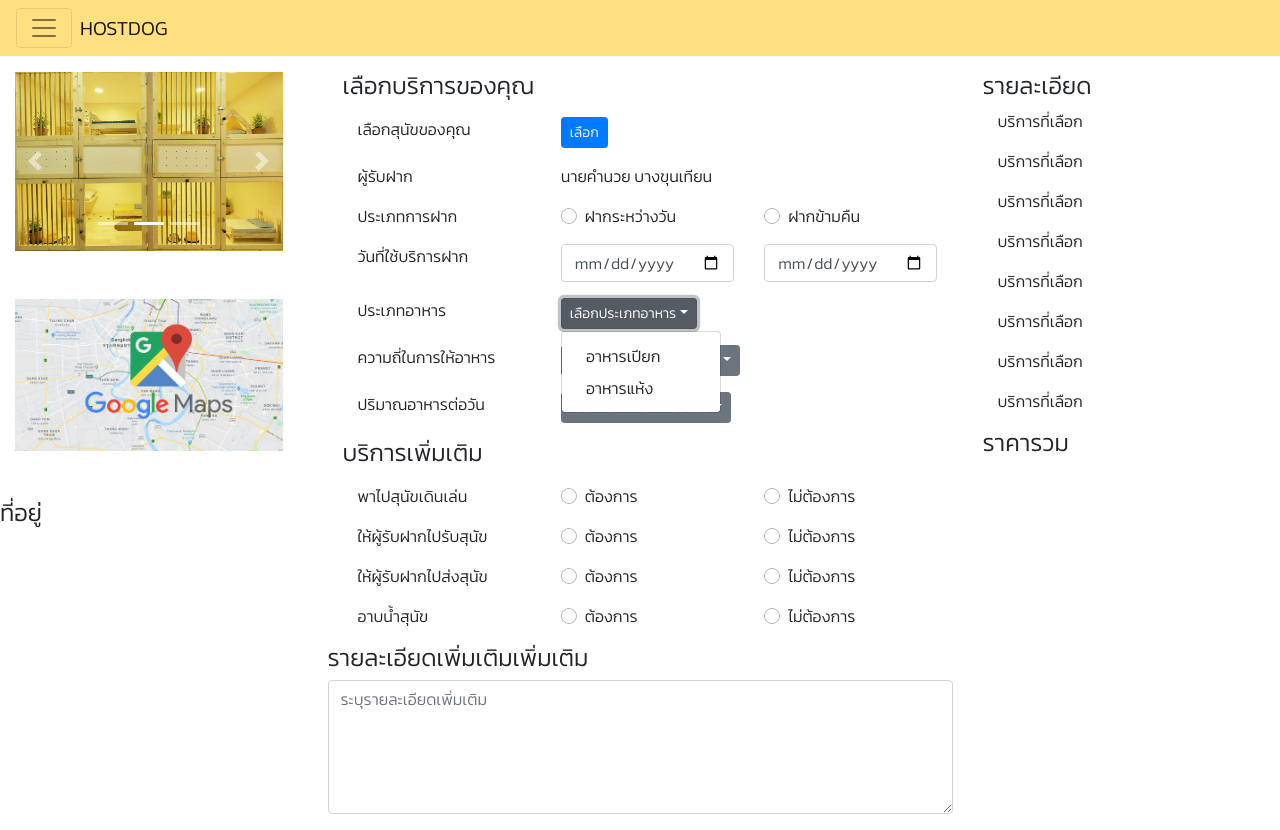
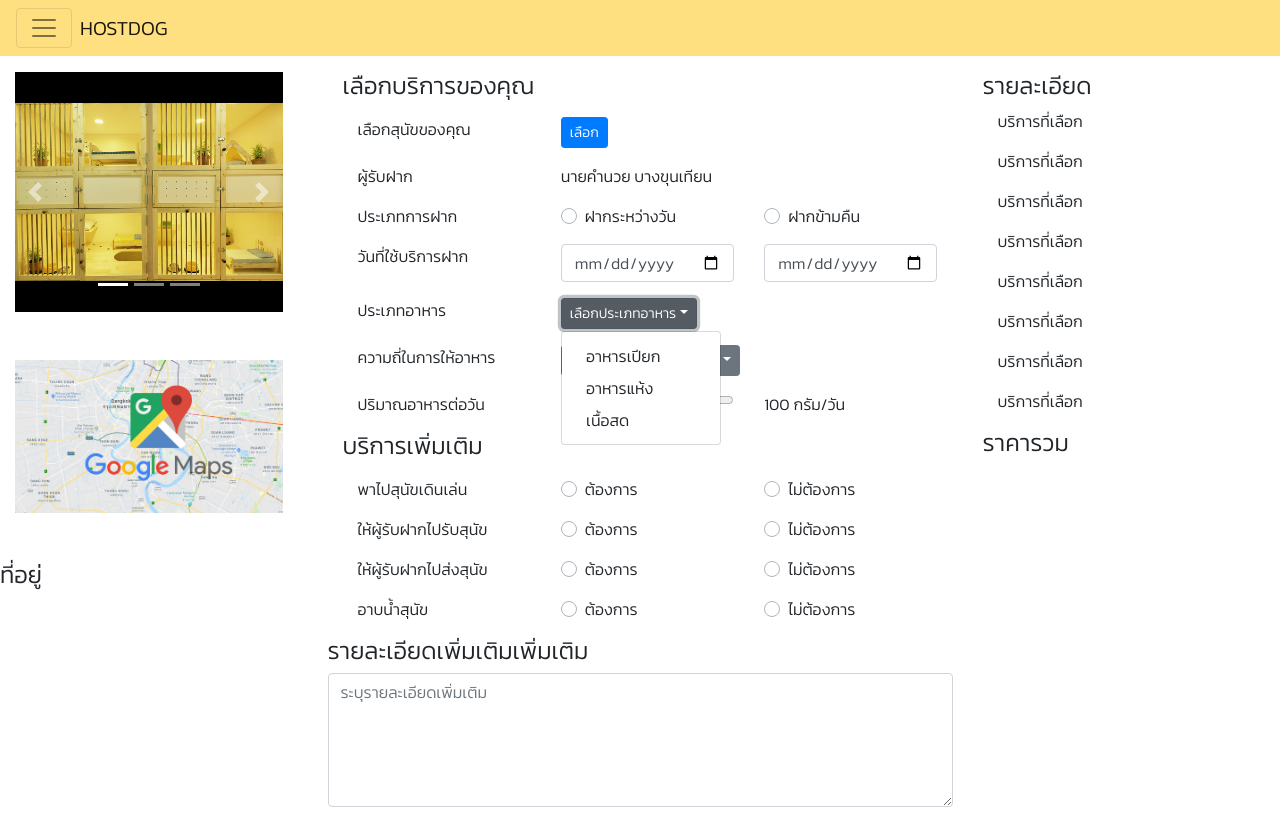
Before and after one commit to Hostdogs/Hostdog-Frontend, a React (Create React App) app in the folder frontend/: page /service in a window 1280 px wide. Both pictures are taken after a click on the button "เลือกประเภทอาหาร". Built offline with nearby package versions, Linux system fonts and the light colour scheme.

Commit message:
add slider to serviceform

```diff
--- a/frontend/src/components/ServicePage/Service.css
+++ b/frontend/src/components/ServicePage/Service.css
@@ -9,3 +9,56 @@
 .host-image {
   max-width: 300px;
 }
+
+.hostImage-post {
+  display: flex;
+  justify-content: center;
+  align-items: center;
+  position: fixed;
+  top: 0px;
+  bottom: 0px;
+  left: 0px;
+  right: 0px;
+  z-index: 20;
+}
+
+.hostImage-bg {
+  background-color: rgba(0, 0, 0, 0.817);
+  position: absolute;
+  top: 0px;
+  bottom: 0px;
+  left: 0px;
+  right: 0px;
+}
+.hostImage-content-small {
+  background-color: black;
+  max-width: 1200px;
+  position: relative;
+}
+
+.hostImage-content {
+  background-color: black;
+  max-width: 1200px;
+  position: relative;
+}
+
+.hostImage-content-small img {
+  display: block;
+  max-width: 100%;
+  max-height: 30vh;
+  margin-left: auto;
+  margin-right: auto;
+}
+.hostImage-content img {
+  display: block;
+  max-width: 100%;
+  max-height: calc(100vh - 150px);
+  margin-left: auto;
+  margin-right: auto;
+}
+
+.resize-img {
+  width: 1280px;
+  height: 720px;
+  object-fit: contain;
+}
--- a/frontend/src/components/ServicePage/ServiceForm.js
+++ b/frontend/src/components/ServicePage/ServiceForm.js
@@ -23,15 +23,18 @@ export default function ServiceForm() {
   const [dropdownFreqOpen, setFreqOpen] = useState(false);
   const toggleFreq = () => setFreqOpen(!dropdownFreqOpen);
 
-  const [dropdownWeightOpen, setWeightOpen] = useState(false);
-  const toggleWeight = () => setWeightOpen(!dropdownWeightOpen);
-
   const mealPerDays = [
     { label: "1 ครั้ง/วัน", value: 1 },
     { label: "2 ครั้ง/วัน", value: 2 },
     { label: "3 ครั้ง/วัน", value: 3 },
     { label: "4 ครั้ง/วัน", value: 4 },
     { label: "5 ครั้ง/วัน", value: 5 },
+  ];
+
+  const mealTypes = [
+    { label: "อาหารเปียก", value: 1 },
+    { label: "อาหารแห้ง", value: 2 },
+    { label: "เนื้อสด", value: 3 },
   ];
 
   const [serviceInfo, setServiceInfo] = useState({
@@ -44,9 +47,9 @@ export default function ServiceForm() {
     service_end_time: null,
     service_send_time: null,
     service_get_time: null,
-    service_meal_type: null,
+    service_meal_type: "เลือกประเภทอาหาร",
     service_meal_per_day: "เลือกความถี่ในการให้อาหาร",
-    service_meal_weight: null,
+    service_meal_weight: 100,
     service_is_walk: false,
     service_is_get_dog: false,
     service_is_deliver_dog: false,
@@ -56,15 +59,15 @@ export default function ServiceForm() {
     service_rating: null,
   });
 
-  function changeValue(data) {
-    if (data === "true" || data === true) {
+  function changeValue(name, value) {
+    if (value === "true" || value === true) {
       return true;
-    } else if (data === "false" || data === false) {
+    } else if (value === "false" || value === false) {
       return false;
-    } else if (!isNaN(data)) {
-      return Number(data);
+    } else if (!isNaN(value) && name !== "service_bio") {
+      return Number(value);
     } else {
-      return data;
+      return value;
     }
   }
   function onServiceInfoChange(event) {
@@ -72,7 +75,7 @@ export default function ServiceForm() {
     setServiceInfo((prevServiceInfo) => {
       return {
         ...prevServiceInfo,
-        [name]: changeValue(value),
+        [name]: changeValue(name, value),
       };
     });
   }
@@ -84,12 +87,25 @@ export default function ServiceForm() {
   const mealPerDayElements = mealPerDays.map((mealPerDay, index) => {
     return (
       <DropdownItem
-        id={index}
+        key={index}
         name="service_meal_per_day"
         value={mealPerDay.value}
         onClick={onServiceInfoChange}
       >
         {mealPerDay.label}
+      </DropdownItem>
+    );
+  });
+
+  const mealTypeElements = mealTypes.map((mealType, index) => {
+    return (
+      <DropdownItem
+        key={index}
+        name="service_meal_type"
+        value={mealType.value}
+        onClick={onServiceInfoChange}
+      >
+        {mealType.label}
       </DropdownItem>
     );
   });
@@ -180,12 +196,9 @@ export default function ServiceForm() {
                 <Col xs="12" sm="4">
                   <ButtonDropdown isOpen={dropdownTypeOpen} toggle={toggleType}>
                     <DropdownToggle caret size="sm">
-                      เลือกประเภทอาหาร
+                      {serviceInfo.service_meal_type}
                     </DropdownToggle>
-                    <DropdownMenu>
-                      <DropdownItem>อาหารเปียก</DropdownItem>
-                      <DropdownItem>อาหารแห้ง</DropdownItem>
-                    </DropdownMenu>
+                    <DropdownMenu>{mealTypeElements}</DropdownMenu>
                   </ButtonDropdown>
                 </Col>
               </Row>
@@ -214,19 +227,19 @@ export default function ServiceForm() {
                 <Col xs="12" sm="4">
                   ปริมาณอาหารต่อวัน
                 </Col>
-                <Col xs="12" sm="4">
-                  <ButtonDropdown
-                    isOpen={dropdownWeightOpen}
-                    toggle={toggleWeight}
-                  >
-                    <DropdownToggle caret size="sm">
-                      เลือกปริมาณอาหารต่อวัน
-                    </DropdownToggle>
-                    <DropdownMenu>
-                      <DropdownItem>20 กรัม</DropdownItem>
-                      <DropdownItem>30 กรัม</DropdownItem>
-                    </DropdownMenu>
-                  </ButtonDropdown>
+                <Col xs="7" sm="4">
+                  <Input
+                    type="range"
+                    id="weightRange"
+                    name="service_meal_weight"
+                    min="30"
+                    max="200"
+                    value={serviceInfo.service_meal_weight}
+                    onChange={onServiceInfoChange}
+                  />
+                </Col>
+                <Col xs="5" sm="4">
+                  {serviceInfo.service_meal_weight} กรัม/วัน
                 </Col>
               </Row>
             </FormGroup>
--- a/frontend/src/components/ServicePage/ServiceHost.js
+++ b/frontend/src/components/ServicePage/ServiceHost.js
@@ -1,42 +1,165 @@
-import React from "react";
-import { Container, UncontrolledCarousel, Row, Col } from "reactstrap";
-
+import React, { useState } from "react";
+import {
+  Container,
+  UncontrolledCarousel,
+  Row,
+  Col,
+  Carousel,
+  CarouselItem,
+  CarouselControl,
+  CarouselIndicators,
+  CarouselCaption,
+} from "reactstrap";
+import "./Service.css";
 export default function ServiceHost() {
   const items = [
     {
       src: "host.jpg",
       key: "1",
+      altText: "",
+      caption: "",
     },
     {
-      src: "host.jpg",
+      src: "map.jpg",
       key: "2",
+      altText: "",
+      caption: "",
     },
     {
       src: "host.jpg",
       key: "3",
+      altText: "",
+      caption: "",
     },
   ];
+
+  const [activeIndex, setActiveIndex] = useState(0);
+  const [animating, setAnimating] = useState(false);
+
+  const next = () => {
+    if (animating) return;
+    const nextIndex = activeIndex === items.length - 1 ? 0 : activeIndex + 1;
+    setActiveIndex(nextIndex);
+  };
+
+  const previous = () => {
+    if (animating) return;
+    const nextIndex = activeIndex === 0 ? items.length - 1 : activeIndex - 1;
+    setActiveIndex(nextIndex);
+  };
+
+  const goToIndex = (newIndex) => {
+    if (animating) return;
+    setActiveIndex(newIndex);
+  };
+
+  const slides = items.map((item) => {
+    return (
+      <CarouselItem
+        onExiting={() => setAnimating(true)}
+        onExited={() => setAnimating(false)}
+        key={item.key}
+      >
+        <img
+          className="resize-img"
+          src={item.src}
+          alt={item.altText}
+          onClick={onImageOpenClick}
+        />
+        <CarouselCaption
+          captionText={item.caption}
+          captionHeader={item.caption}
+        />
+      </CarouselItem>
+    );
+  });
+
+  const [selectedImage, setSelectedImage] = useState(null);
+
+  function ImageHost() {
+    return (
+      <div className="hostImage-post">
+        <div className="hostImage-bg" onClick={onImageCloseClick} />
+        <div className="hostImage-content">
+          <Carousel activeIndex={activeIndex} next={next} previous={previous}>
+            <CarouselIndicators
+              items={items}
+              activeIndex={activeIndex}
+              onClickHandler={goToIndex}
+            />
+            {slides}
+            <CarouselControl
+              direction="prev"
+              directionText="Previous"
+              onClickHandler={previous}
+            />
+            <CarouselControl
+              direction="next"
+              directionText="Next"
+              onClickHandler={next}
+            />
+          </Carousel>
+        </div>
+      </div>
+    );
+  }
+
+  function onImageOpenClick() {
+    setSelectedImage(true);
+  }
+
+  function onImageCloseClick() {
+    setSelectedImage(null);
+  }
+
+  let imageHost = null;
+  if (!!selectedImage) {
+    imageHost = <ImageHost />;
+  }
 
   return (
     <div>
       <Container>
-        <Row>
+        <Row className="host-row">
           <Col>
-            <UncontrolledCarousel items={items} />
+            <Carousel
+              className="hostImage-content-small"
+              activeIndex={activeIndex}
+              next={next}
+              previous={previous}
+            >
+              <CarouselIndicators
+                items={items}
+                activeIndex={activeIndex}
+                onClickHandler={goToIndex}
+              />
+              {slides}
+              <CarouselControl
+                direction="prev"
+                directionText="Previous"
+                onClickHandler={previous}
+              />
+              <CarouselControl
+                direction="next"
+                directionText="Next"
+                onClickHandler={next}
+              />
+            </Carousel>
           </Col>
         </Row>
         <br />
         <br />
-        <Row>
+        <Row className="host-row">
           <Col>
             <img style={{ width: "100%" }} src="map.jpg" />
           </Col>
         </Row>
         <br />
         <br />
-        <Row>
+        <Row className="host-row">
           <h4>ที่อยู่</h4>
         </Row>
+        <Row>{imageHost}</Row>
       </Container>
     </div>
   );
```
